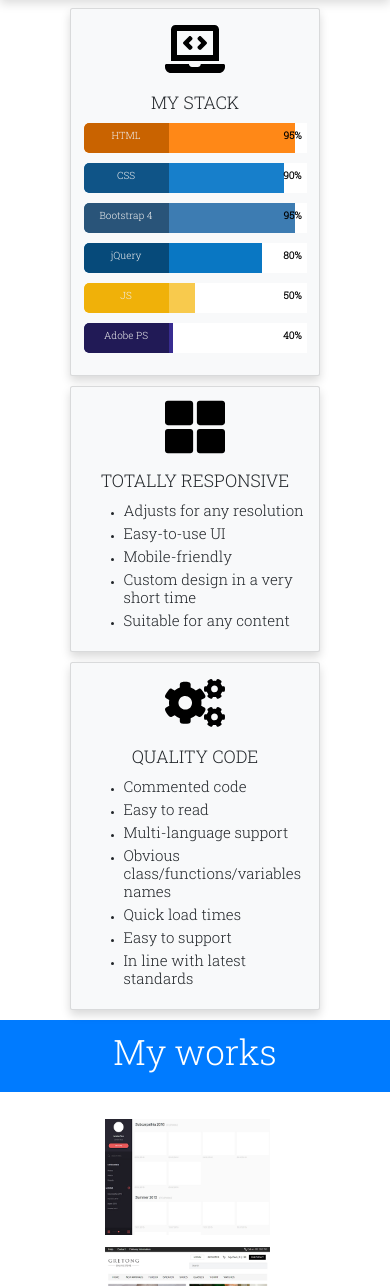
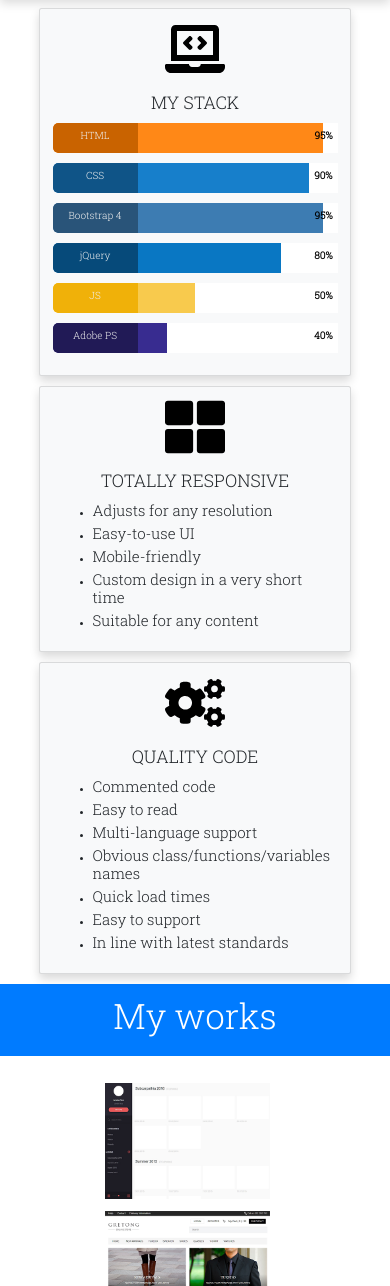
Before and after one commit to Kacep91/Portfolio-Website, a plain HTML site: page index.html in a window 390 px wide. Shown: the part 714-2000 px from the top of the page. Drawn offline with nearby package versions, Linux system fonts and the light colour scheme.

Commit message:
Responsiveness Corrections

```diff
--- a/index.html
+++ b/index.html
@@ -45,7 +45,7 @@
 
     <div class="row d-flex flex-wrap no-gutters justify-content-around mt-3 mobile-view"><!-- Skills Section Starts Here -->
 
-      <div class="card text-black bg-light border-black mb-3 mr-3 ml-3 shadow rounded mobile" style="width: 30%; min-width: 250px; max-width: 450px;"><!-- Card 1 Starts Here -->
+      <div class="card text-black bg-light border-black mb-3 mr-3 ml-3 shadow rounded mobile card-size"><!-- Card 1 Starts Here -->
         <div class="pictures-card-row d-flex flex-row flex-wrap justify-content-center mt-3">
           <img src="assets/laptop-code-solid.svg" class="card-img-top" alt="jQuery" style="height:60px; width:60px;">
         </div>
@@ -93,7 +93,7 @@
       </div> <!-- Card 1 ends here -->
 
 
-      <div class="card text-black bg-light border-black mb-3 mr-3 ml-3 shadow rounded mobile" style="width: 30%; min-width: 250px; max-width: 450px;"><!-- Card 2 Starts Here -->
+      <div class="card text-black bg-light border-black mb-3 mr-3 ml-3 shadow rounded mobile card-size"><!-- Card 2 Starts Here -->
         <div class="pictures-card-row d-flex flex-row flex-wrap justify-content-center mt-3">
           <img src="assets/th-large-solid.svg" class="card-img-top" alt="jQuery" style="height:60px; width:60px;">
         </div>
@@ -123,7 +123,7 @@
 
 
 
-      <div class="card text-black bg-light border-black mb-3 mr-3 ml-3 shadow rounded mobile" style="width: 30%; min-width: 250px; max-width: 450px;"><!-- Card 3 Starts Here -->
+      <div class="card text-black bg-light border-black mb-3 mr-3 ml-3 shadow rounded mobile card-size"><!-- Card 3 Starts Here -->
         <div class="pictures-card-row d-flex flex-row flex-wrap justify-content-center mt-3">
           <img src="assets/cogs-solid.svg" class="card-img-top" alt="jQuery" style="height:60px; width:60px;">
         </div>
--- a/style.css
+++ b/style.css
@@ -65,20 +65,18 @@ h6,p {
 
 }
 
-
-@media (min-width: 840px) {
+@media (min-width: 768px) {
 	html,
 	body {
-		font-size: 10px !important;
+		font-size: 11px !important;
 	}
 
 }
 
-
 @media (min-width: 1120px) {
 	html,
 	body {
-		font-size: 11px !important;
+		font-size: 12px !important;
 	}
 }
 
@@ -88,7 +86,6 @@ h6,p {
 
 * {
     font-family: 'Roboto Slab', serif;
-
 }
 
 body {
@@ -132,7 +129,7 @@ max-width: 1300px;
 .myself {
   overflow:hidden;
   background: linear-gradient(rgba(0, 0, 0, 0.5), rgba(0, 0, 0, 0.75)),
-	url("images/background-forest.png");
+	url("images/background-forest.jpg");
   -webkit-background-size: cover;
   -moz-background-size: cover;
   -o-background-size: cover;
@@ -191,6 +188,11 @@ max-width: 1300px;
 	width: 150px;
 	}
 
+	.card-size {
+	width: 30%;
+	min-width: 250px;
+	max-width: 450px;
+	}
 
 @media only screen and (max-width: 976px) {
 .mobile-view{
@@ -214,4 +216,7 @@ max-width: 1300px;
 	overflow: hidden;
 	padding-top: 1.2em;
 	}
+	.card-size {
+	min-width: 80% !important;
+		}
 }
```
Also changed, not shown: 2 other files.
